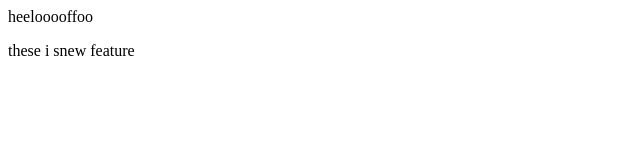
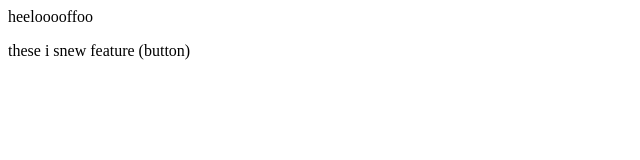
Before and after one commit to Adarshkumar112/new-repo, a plain HTML site: page index.html in a window 1280 px wide. Shown: the full height of the page, 0-640 px from the left. Drawn offline with Linux system fonts and the light colour scheme.

```diff
--- a/index.html
+++ b/index.html
@@ -1,2 +1,2 @@
 <p> heelooooffoo </p>
-<p> these i snew feature</p>
+<p> these i snew feature (button)</p>
```
